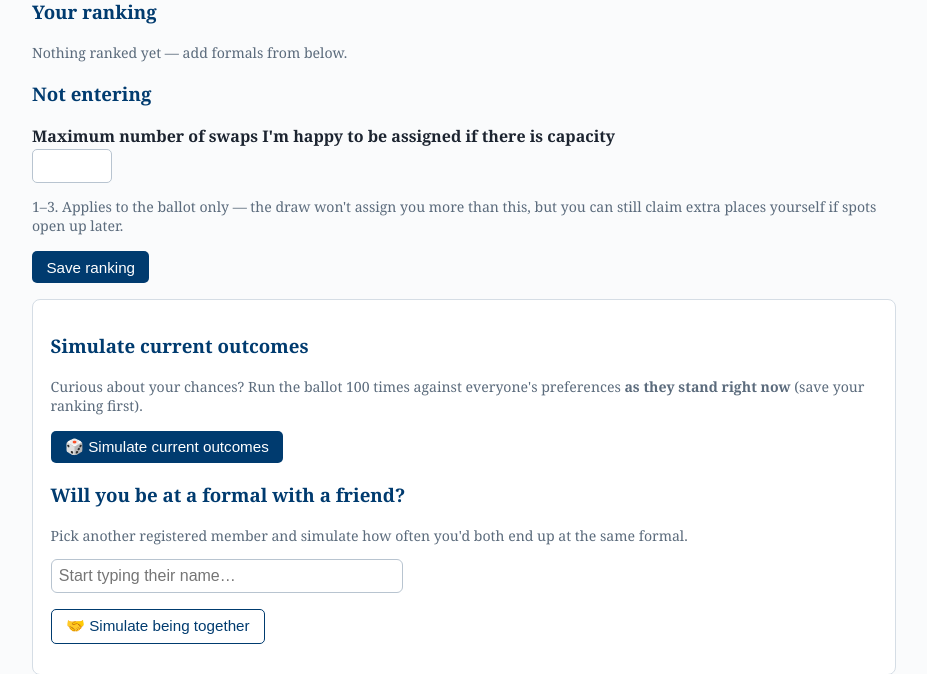
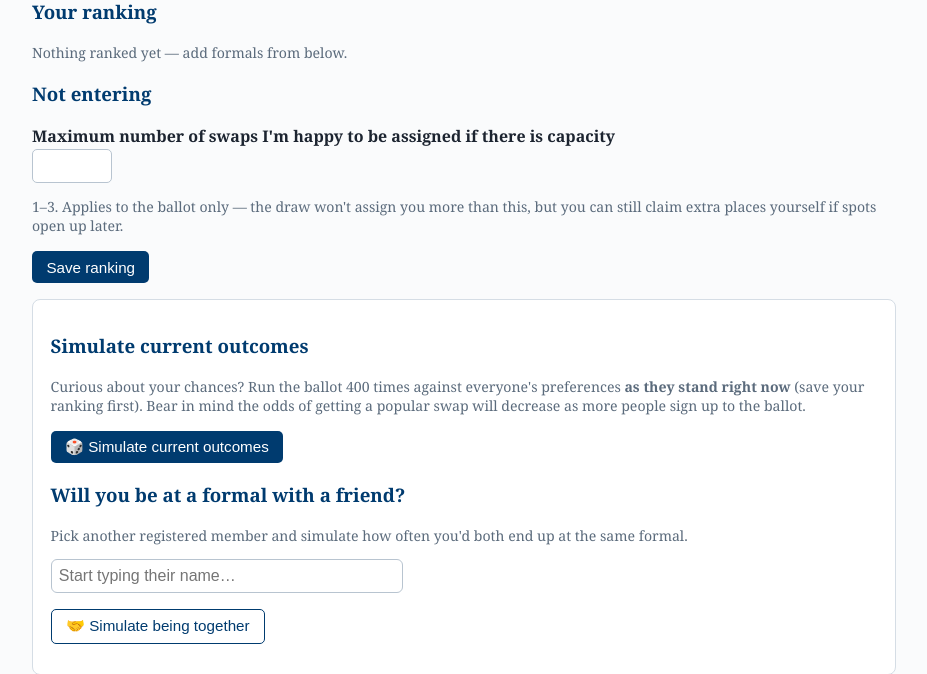
Before and after one commit to Patrick-Gibbs/pembroke-formal-swaps, a Flask app: template swaps/templates/rank.html in a window 1280 px wide. Shown: the part 464-1138 px from the top of the page, without its empty margins (176-1103 px from the left). Run offline with Flask 3, Linux system fonts and the light colour scheme; the template is opened without the code that fills it, so the values that code supplies are empty; data comes from the database, SQL or seed files in the repository; parts of the project's set-up code (start-up, migrations or seed data) failed here and were passed over.

Commit message:
Rank simulate blurb: note odds of popular swaps drop as more sign up; fix 100->400 to match actual run count

```diff
--- a/swaps/templates/rank.html
+++ b/swaps/templates/rank.html
@@ -143,9 +143,10 @@ renumber();
 
 <div class="card">
   <h3>Simulate current outcomes</h3>
-  <p class="muted">Curious about your chances? Run the ballot 100 times against
+  <p class="muted">Curious about your chances? Run the ballot 400 times against
   everyone's preferences <b>as they stand right now</b>{% if not is_group_member %}
-  (save your ranking first){% endif %}.</p>
+  (save your ranking first){% endif %}. Bear in mind the odds of getting a
+  popular swap will decrease as more people sign up to the ballot.</p>
   <p><button type="button" class="btn" id="sim-btn" onclick="runSim()">🎲 Simulate current outcomes</button></p>
   <div id="sim-result"></div>
 
```
